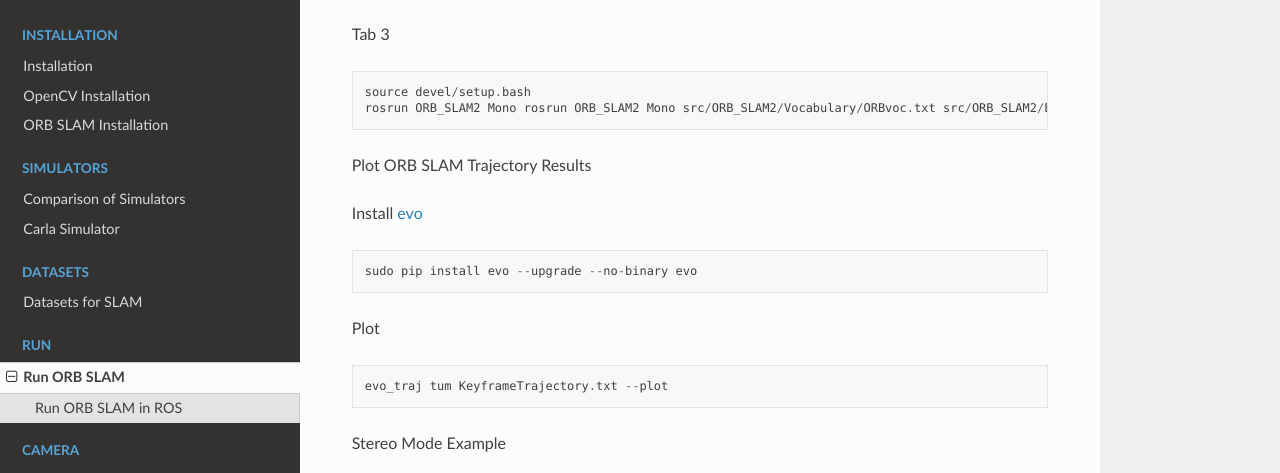
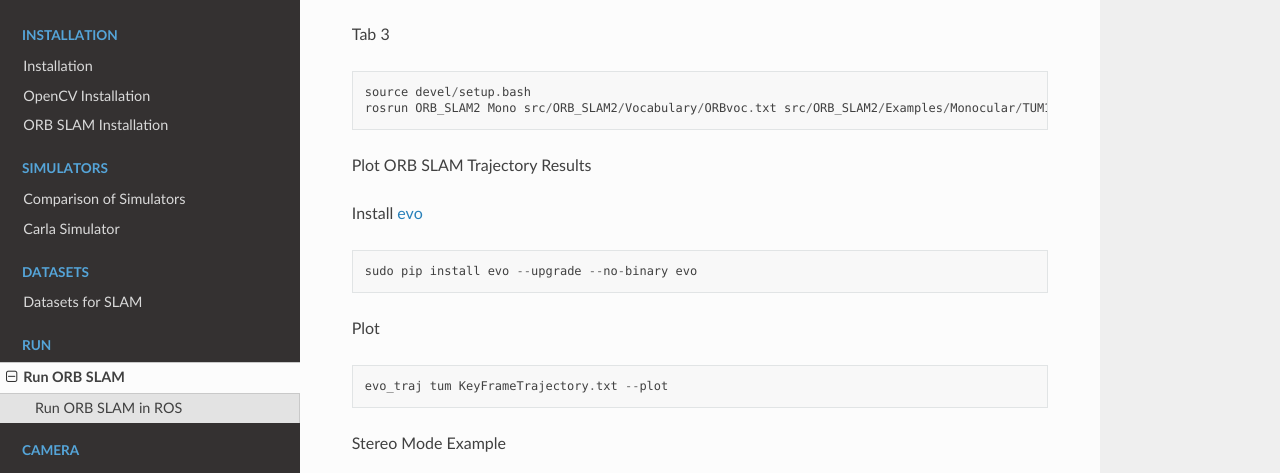
Before and after one commit to tianchenliu/uuv-slam-docs-test, a Sphinx documentation site: the page built from docs/source/sections/run/run_orb_slam.rst, in a window 1280 px wide and 900 px high, scrolled down 1030 px. Shown: the part 159-632 px from the top of the window. Built offline with Sphinx 7.4.7 and the Read the Docs theme 2.0.0, drawn with Linux system fonts in a browser that asks for light colours.

Commit message:
fix typos

```diff
--- a/docs/source/sections/run/run_orb_slam.rst
+++ b/docs/source/sections/run/run_orb_slam.rst
@@ -47,7 +47,7 @@ Tab 2 ::
 Tab 3 ::
 
     source devel/setup.bash
-    rosrun ORB_SLAM2 Mono rosrun ORB_SLAM2 Mono src/ORB_SLAM2/Vocabulary/ORBvoc.txt src/ORB_SLAM2/Examples/Monocular/TUM1.yaml
+    rosrun ORB_SLAM2 Mono src/ORB_SLAM2/Vocabulary/ORBvoc.txt src/ORB_SLAM2/Examples/Monocular/TUM1.yaml
 
 
 Plot ORB SLAM Trajectory Results
@@ -58,7 +58,7 @@ Install `evo <https://github.com/MichaelGrupp/evo/>`_ ::
 
 Plot ::
 
-    evo_traj tum KeyframeTrajectory.txt --plot
+    evo_traj tum KeyFrameTrajectory.txt --plot
 
 
 
```
